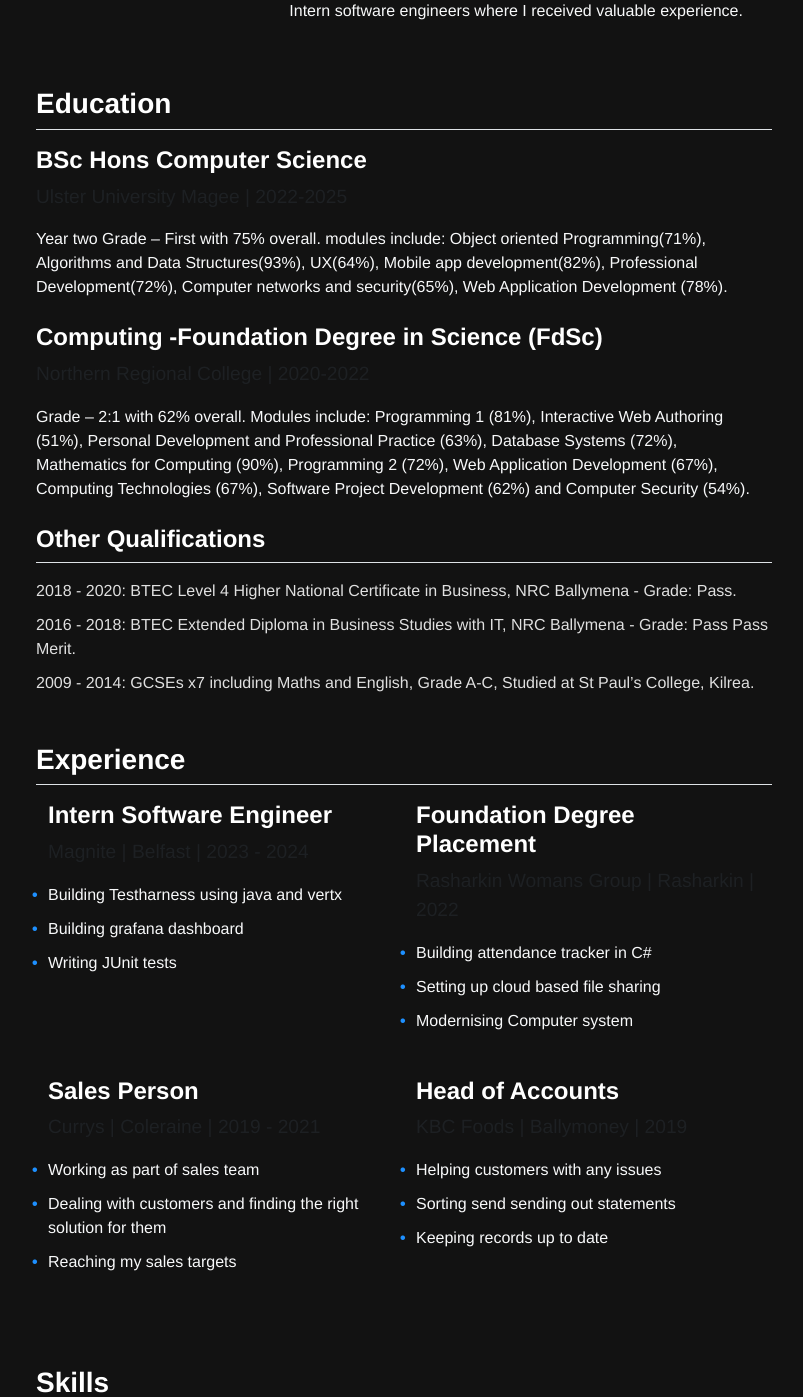
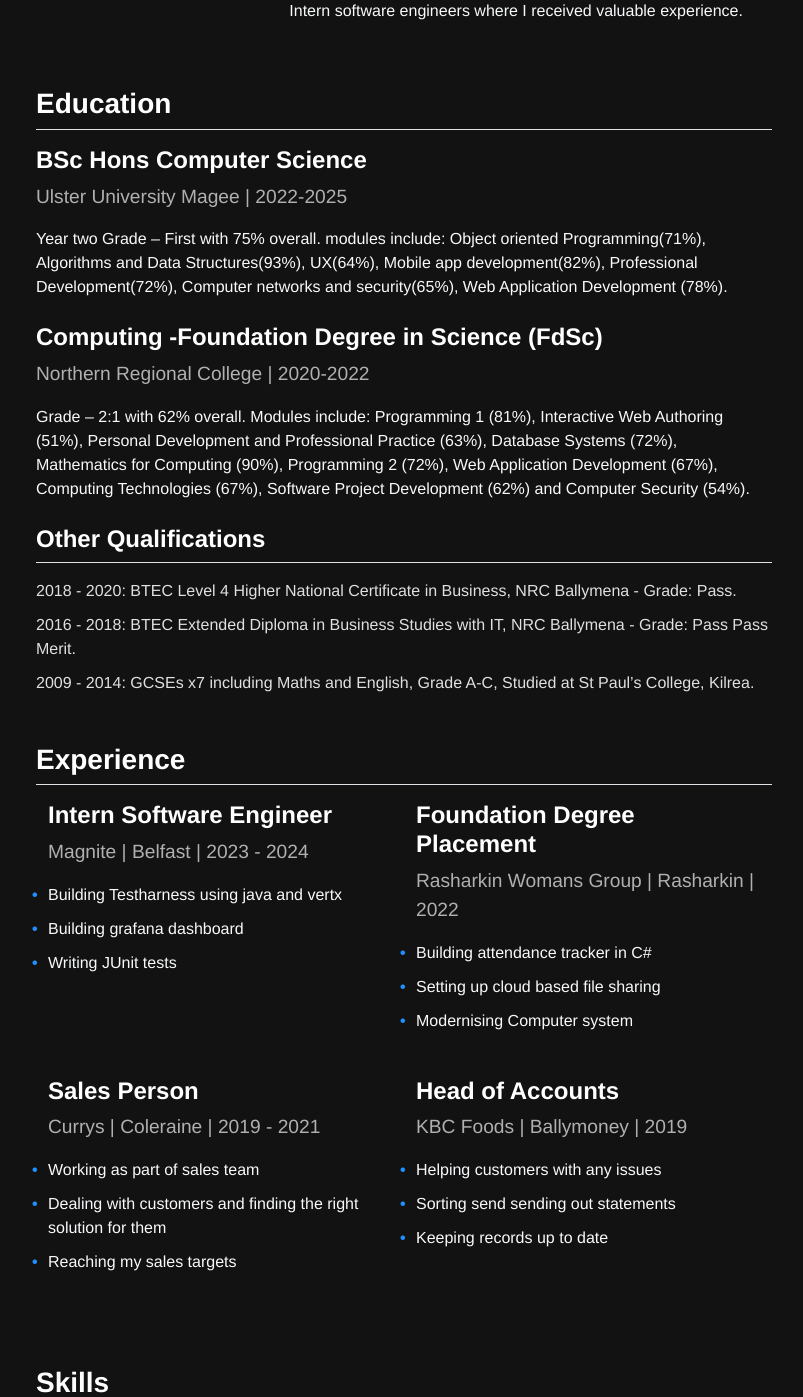
Before and after one commit to AodanHardy/MyPortfolio_2.0, a Django app: page / in a window 1280 px wide. Shown: the part 474-1871 px from the top of the page, without its empty margins (236-1039 px from the left). Run offline with Django 5.2, Linux system fonts and the light colour scheme.

Commit message:
tidying up some bugs

```diff
--- a/core/templates/contact.html
+++ b/core/templates/contact.html
@@ -2,7 +2,7 @@
 
 {% block body %}
 
-<div class="container mt-5">
+<div class="main-container mt-5">
     <h2 class="contact-title mb-4">Contact Me</h2>
 
     <div class="contact-info mb-5">
--- a/core/templates/index.html
+++ b/core/templates/index.html
@@ -35,10 +35,9 @@
     <div class="cv-section mt-5">
         <h3 class="cv-section-title border-bottom pb-2 mb-3">Education</h3>
 
-
         <div class="cv-education mb-4">
             <h4 class="cv-degree">BSc Hons Computer Science </h4>
-            <p class="text-muted cv-school">Ulster University Magee | 2022-2025</p>
+            <p class="cv-school">Ulster University Magee | 2022-2025</p>
             <p>Year two Grade – First with 75% overall. modules include: Object oriented Programming(71%),
                 Algorithms and Data Structures(93%), UX(64%), Mobile app development(82%),
                 Professional Development(72%), Computer networks and security(65%),
@@ -47,7 +46,7 @@
 
         <div class="cv-education mb-4">
             <h4 class="cv-degree">Computing -Foundation Degree in Science (FdSc) </h4>
-            <p class="text-muted cv-school">Northern Regional College | 2020-2022</p>
+            <p class="cv-school">Northern Regional College | 2020-2022</p>
             <p>Grade – 2:1 with 62% overall. Modules include: Programming 1 (81%),
                 Interactive Web Authoring (51%), Personal Development and Professional Practice (63%),
                 Database Systems (72%), Mathematics for Computing (90%), Programming 2 (72%),
@@ -75,7 +74,7 @@
             <div class="col-md-6 mb-4">
                 <div class="cv-experience">
                     <h4 class="cv-job-title">Intern Software Engineer</h4>
-                    <p class="text-muted cv-company">Magnite | Belfast | 2023 - 2024</p>
+                    <p class="cv-company">Magnite | Belfast | 2023 - 2024</p>
                     <ul class="cv-list">
                         <li>Building Testharness using java and vertx</li>
                         <li>Building grafana dashboard</li>
@@ -86,7 +85,7 @@
             <div class="col-md-6 mb-4">
                 <div class="cv-experience">
                     <h4 class="cv-job-title">Foundation Degree Placement</h4>
-                    <p class="text-muted cv-company">Rasharkin Womans Group | Rasharkin | 2022</p>
+                    <p class="cv-company">Rasharkin Womans Group | Rasharkin | 2022</p>
                     <ul class="cv-list">
                         <li>Building attendance tracker in C#</li>
                         <li>Setting up cloud based file sharing</li>
@@ -98,7 +97,7 @@
             <div class="col-md-6 mb-4">
                 <div class="cv-experience">
                     <h4 class="cv-job-title">Sales Person</h4>
-                    <p class="text-muted cv-company">Currys | Coleraine | 2019 - 2021</p>
+                    <p class="cv-company">Currys | Coleraine | 2019 - 2021</p>
                     <ul class="cv-list">
                         <li>Working as part of sales team</li>
                         <li>Dealing with customers and finding the right solution for them</li>
@@ -109,7 +108,7 @@
             <div class="col-md-6 mb-4">
                 <div class="cv-experience">
                     <h4 class="cv-job-title">Head of Accounts</h4>
-                    <p class="text-muted cv-company">KBC Foods | Ballymoney | 2019</p>
+                    <p class="cv-company">KBC Foods | Ballymoney | 2019</p>
                     <ul class="cv-list">
                         <li>Helping customers with any issues</li>
                         <li>Sorting send sending out statements</li>
--- a/core/templates/projects.html
+++ b/core/templates/projects.html
@@ -1,7 +1,7 @@
 {% extends 'base.html' %}
 
 {% block body %}
-<div class="container mt-5">
+<div class="main-container mt-5">
     <h2 class="projects-title mb-4">Projects</h2>
     <div class="row">
         {% for project in projects %}
```
Also changed, not shown: core/static/styles.css (+3 -72 lines).
